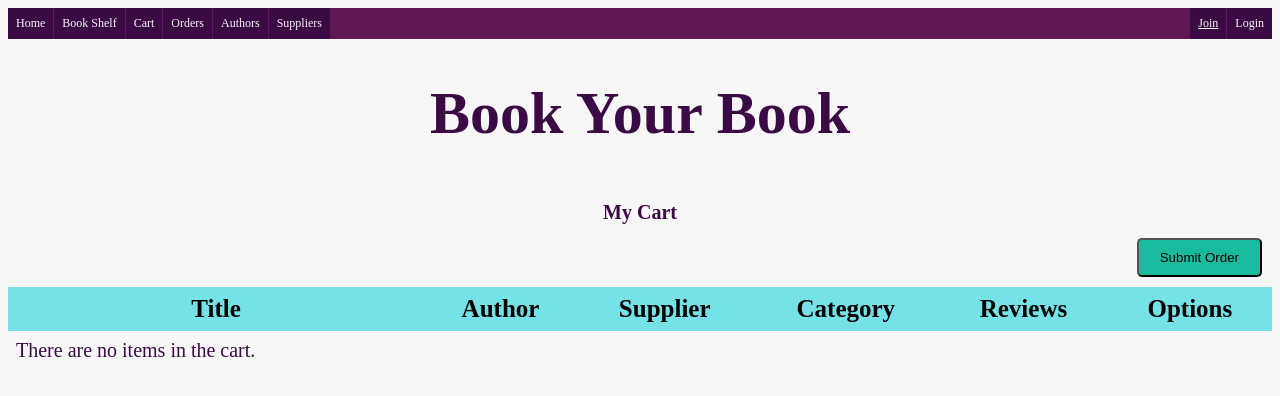
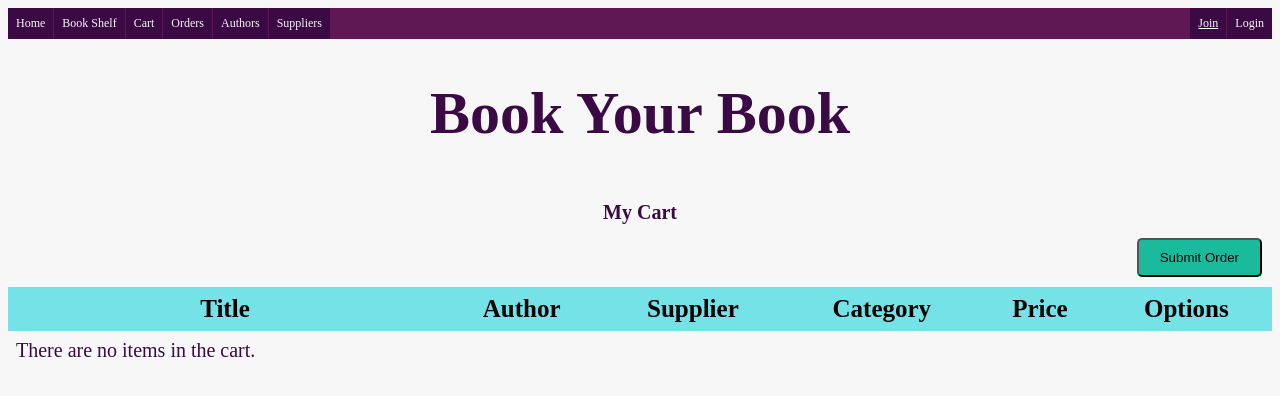
Before and after one commit to cainfe/book-your-book, a PHP site: page /pages/cart.php in a window 1280 px wide. Shown: the top 396 px of the page. Run offline with PHP 8.4, Linux system fonts and the light colour scheme; some web fonts are replaced.

Commit message:
updated cart and order pages
Now the cart page shows the value of the books in the cart and the orders page shows the value of the entire order.

```diff
--- a/pages/Order.php
+++ b/pages/Order.php
@@ -39,13 +39,13 @@
                 if ($row['customerID'] == $_SESSION['customerID']) {
                     $orderID = $row['orderID'];
                     $date = $row['date'];
-                    $value = "$0.00";
+                    $value = $dbConn->query("SELECT SUM(price) FROM OrderItems, Books WHERE OrderItems.orderID = $orderID AND OrderItems.bookID = Books.ISBN;")->fetch()[0];;
                     $numItems = $dbConn->query("SELECT COUNT(IDNumber) FROM OrderItems WHERE OrderItems.orderID = $orderID;")->fetch()[0];
                     echo("<tr>");
                     echo("    <td>$orderID</td>");
                     echo("    <td>$date</td>");
                     echo("    <td>$numItems</td>");
-                    echo("    <td>$value</td>");
+                    echo("    <td>\$$value</td>");
                     echo("    <td><button name=\"$orderID\" class=\"order-details-btn\">Details</button><button name=\"$orderID\" class=\"remove-order-btn\">Cancel</button></td>");
                     echo("</tr>");
                     $noOrders = 0;
@@ -60,7 +60,6 @@
         <script>
             // DONT TOUCH! It's beautiful ),:
             $('.remove-order-btn').click(function() {
-                //var isbn = $(this).attr('name');
                 $.ajax({
                     type: "POST",
                     url: "../scripts/removeOrder.php",
--- a/pages/cart.php
+++ b/pages/cart.php
@@ -25,7 +25,7 @@
                 <th>Author</th>
                 <th>Supplier</th>
                 <th>Category</th>
-                <th>Reviews</th>
+                <th>Price</th>
                 <th>Options</th>
             </tr>
 
@@ -39,7 +39,7 @@
                 // Connect to the database
                 $dbConn = new PDO('sqlite:../Data.db');
 
-                $result = $dbConn->query("SELECT name, fName, lName, ISBN, title, reviews FROM Books, Authors, BookAuthors, Suppliers
+                $result = $dbConn->query("SELECT name, fName, lName, ISBN, title, price FROM Books, Authors, BookAuthors, Suppliers
                 WHERE BookAuthors.bookID = Books.isbn AND BookAuthors.authorID = Authors.authorID AND Suppliers.supplierID = Books.suppliedBy;");
 
                 foreach($result as $row) {
@@ -50,13 +50,13 @@
                         $authorLName = $row['lName'];
                         $supplier = $row['name'];
                         $category = "none";
-                        $reviews = $row['reviews'];
+                        $price = $row['price'];
                         echo("<tr>");
                         echo("    <td>$title</td>");
                         echo("    <td>$authorFName $authorLName</td>");
                         echo("    <td>$supplier</td>");
                         echo("    <td>$category</td>");
-                        echo("    <td>$reviews</td>");
+                        echo("    <td>$price</td>");
                         echo("    <td><button class=\"remove-book-btn\" name=\"$isbn\">Remove Book</button></td>");
                         echo("</tr>");
                     }
```
Also changed, not shown: Data.db.
